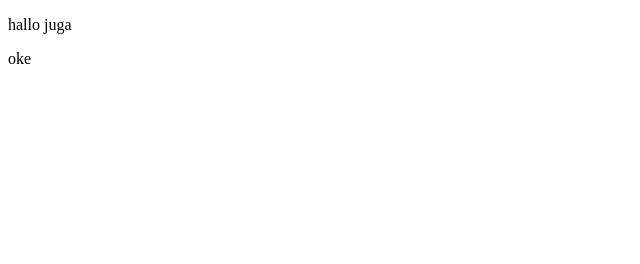
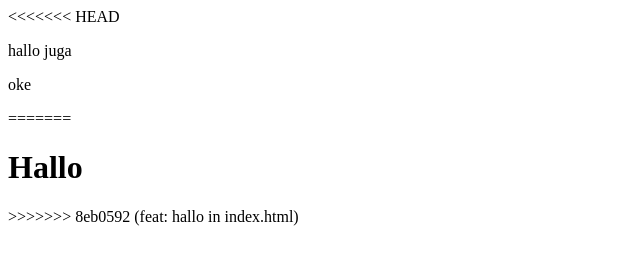
Before and after one commit to Fitrah1812/testing_github, a plain HTML site: page index.html in a window 1280 px wide. Shown: the whole page, without its empty margins (0-640 px from the left). Drawn offline with Linux system fonts and the light colour scheme.

Commit message:
fix: conflict

```diff
--- a/index.html
+++ b/index.html
@@ -7,7 +7,11 @@
     <title>Document</title>
 </head>
 <body>
+<<<<<<< HEAD
     <p>hallo juga</p>
     <p>oke</p>
+=======
+    <h1>Hallo</h1>
+>>>>>>> 8eb0592 (feat: hallo in index.html)
 </body>
 </html>
```
